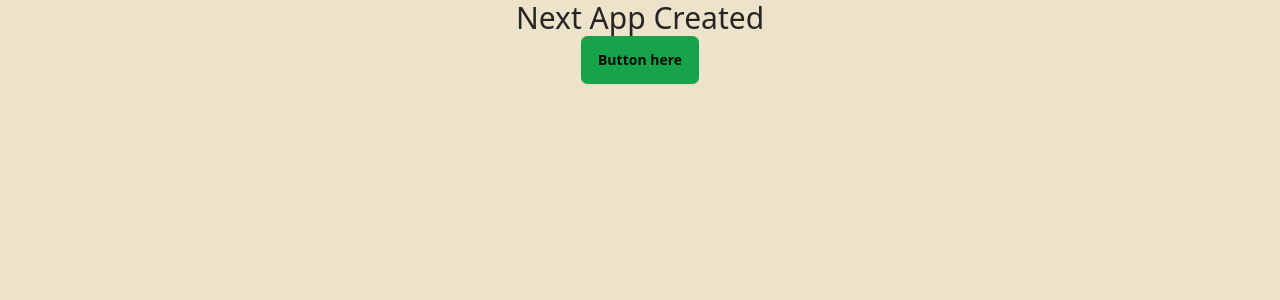
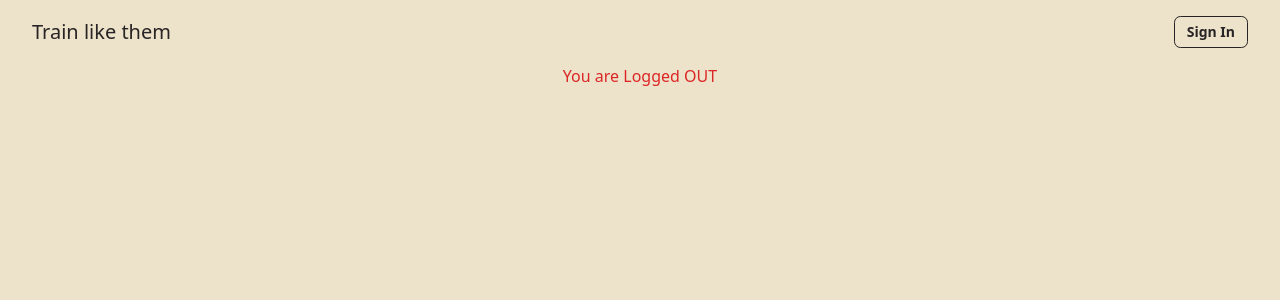
Before and after one commit to AlexGuenot/train_like_them, a Next.js app: page / in a window 1280 px wide. Shown: the top 300 px of the page. Built offline with nearby package versions, Linux system fonts and the light colour scheme; no server answers.

Commit message:
different hom between logged in/out

```diff
--- a/package.json
+++ b/package.json
@@ -9,7 +9,10 @@
     "lint": "next lint"
   },
   "dependencies": {
+    "bcryptjs": "^3.0.2",
+    "mongoose": "^8.10.2",
     "next": "15.1.7",
+    "next-auth": "^4.24.11",
     "react": "^19.0.0",
     "react-dom": "^19.0.0"
   },
--- /dev/null
+++ b/src/app/components/header.tsx
@@ -0,0 +1,35 @@
+import { useSession } from "next-auth/react";
+import Link from "next/link";
+import { useRouter } from "next/navigation";
+
+export default function Header(){
+    const { status } = useSession();
+    const router = useRouter();
+    const showSession = () => {
+      if (status === "unauthenticated") {
+        return(
+          <>
+            <h1 className="text-xl">Train like them</h1>
+            <Link href="/login" className="btn btn-outline btn-sm">
+              Sign In
+            </Link>
+          </>
+        )
+      } else if (status === "authenticated") {
+        return(
+          <>
+            <h1 className="text-xl">Train like them</h1>
+            <Link href="/" className="btn btn-outline btn-sm bg-red-600">
+              Sign Out
+            </Link>
+          </>
+        )
+
+    }
+  }
+  return(
+    <div className="navbar flex justify-between px-8 py-4">
+      {showSession()}
+    </div>
+  )
+}
--- a/src/app/layout.tsx
+++ b/src/app/layout.tsx
@@ -1,6 +1,6 @@
 import type { Metadata } from "next";
 import "./globals.css";
-
+import { Provider } from  "./provider";
 
 export const metadata: Metadata = {
   title: "Create Next App",
@@ -14,9 +14,11 @@ export default function RootLayout({
 }>) {
   return (
     <html lang="en" data-theme="retro">
-      <body>
-        {children}
-      </body>
+      <Provider>
+        <body>
+          {children}
+        </body>
+      </Provider>
     </html>
   );
 }
--- a/src/app/page.tsx
+++ b/src/app/page.tsx
@@ -1,8 +1,27 @@
+"use client";
+import { signOut, useSession } from "next-auth/react";
+import { useRouter } from "next/navigation";
+import Header from "./components/header";
+
 export default function Home() {
-  return(
-    <div className="flex flex-col items-center">
-      <h1 className="text-bold text-3xl">Next App Created</h1>
-      <button className="btn btn-success">Button here</button>
-    </div>
+  const { status } = useSession();
+  const router = useRouter();
+
+  const showSession = () => {
+    if (status === "unauthenticated") {
+      return(
+        <h1 className="text-red-600 text-center">You are Logged OUT</h1>
+      )
+    } else if (status === "authenticated") {
+      return(
+        <h1 className="text-green-600 text-center">You are Logged IN</h1>
+      )
+    }
+  }
+  return (
+    <>
+    <Header/>
+    {showSession()}
+    </>
   );
-}
+  }
--- /dev/null
+++ b/src/app/provider.tsx
@@ -0,0 +1,11 @@
+"use client";
+
+import { SessionProvider } from "next-auth/react";
+
+type Props = {
+  children?: React.ReactNode;
+};
+
+export const Provider = ({ children }: Props) => {
+  return <SessionProvider>{children}</SessionProvider>;
+};
--- a/src/app/register/page.tsx
+++ b/src/app/register/page.tsx
@@ -1,5 +1,5 @@
 "use client";
-import { FormEvent, useRef, useState } from "react";
+import { useRef, useState } from "react";
 import { useRouter } from "next/navigation";
 import Link from "next/link";
 import { register } from "@/actions/register";
```
Also changed, not shown: 2 other files (tests, documents, lock files or other folders).
